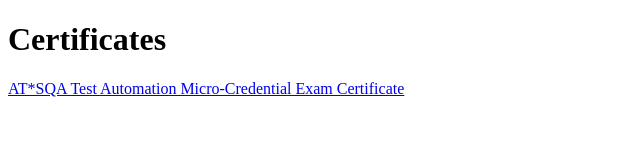
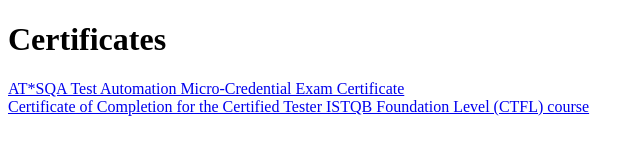
Before and after one commit to francheska-guzman/certificate, a plain HTML site: page index.html in a window 1280 px wide. Shown: the whole page, without its empty margins (0-644 px from the left). Drawn offline with Linux system fonts and the light colour scheme.

Commit message:
Adding cert.

```diff
--- a/index.html
+++ b/index.html
@@ -9,5 +9,7 @@
 <body>
 	<h1>Certificates</h1>
     <a href="./AT*SQA-Test-Automation-Micro-Credential-Exam-Certificate.pdf" alt="AT*SQA Test Automation Micro-Credential Exam Certificate">AT*SQA Test Automation Micro-Credential Exam Certificate</a>
+    <br />
+    <a href="./UC-5b20d321-c848-4be9-9164-84f402718701.pdf" alt="Certificate of Completion for the Certified Tester ISTQB Foundation Level (CTFL) course">Certificate of Completion for the Certified Tester ISTQB Foundation Level (CTFL) course</a>
 </body>
 </html>
```
Also changed, not shown: 1 other file.
